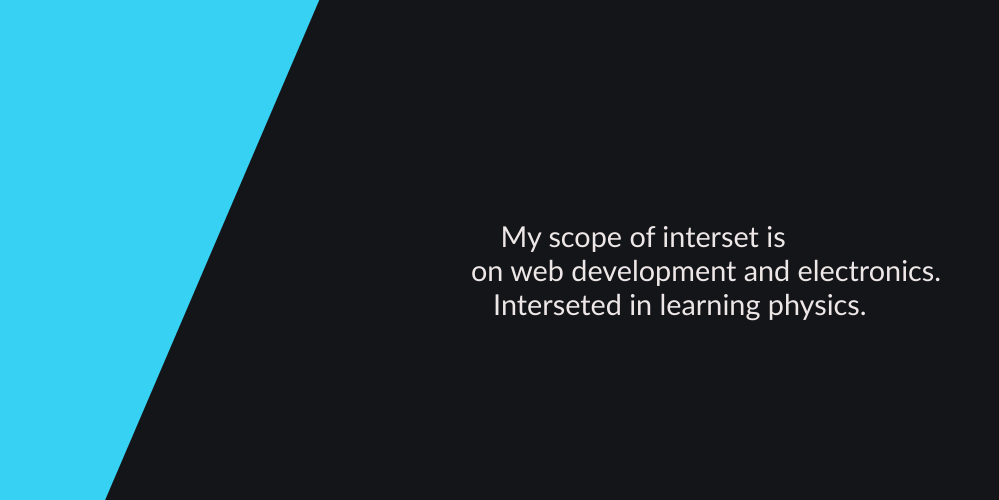
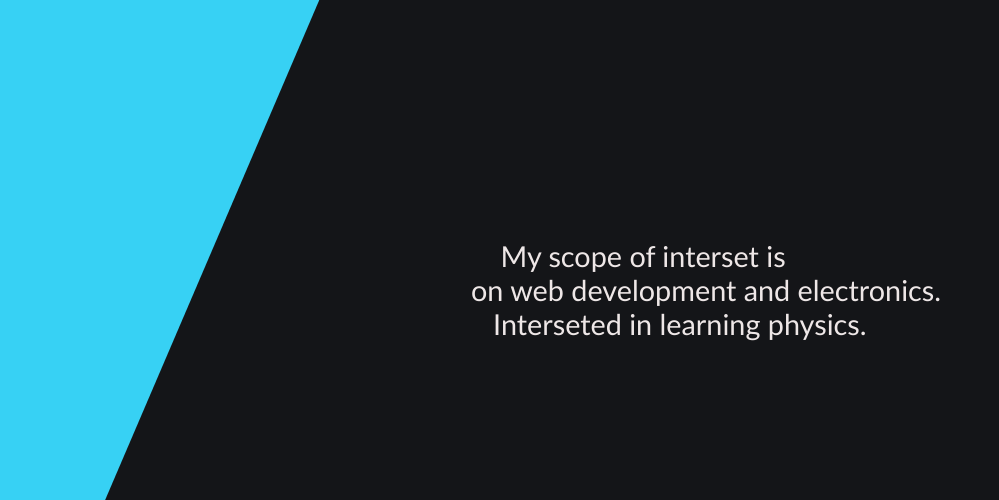
Before and after one commit to chiranjithk/Responsive-Portfolio, a plain HTML site: page portfolioweb/index.html in a window 1280 px wide. Shown: the part 130-630 px from the top of the page, 169-1168 px from the left. Drawn offline with Linux system fonts and the light colour scheme.

Commit message:
Updated headtext under 900px styles.css

```diff
--- a/portfolioweb/styles/styles.css
+++ b/portfolioweb/styles/styles.css
@@ -441,6 +441,11 @@ h3{
   }
 }
 
+.headtext {
+  position: relative;
+  margin-top: 40px;
+}
+
 .theme-btn .theme-in {
   display: flex;
   width: 20px;
```
